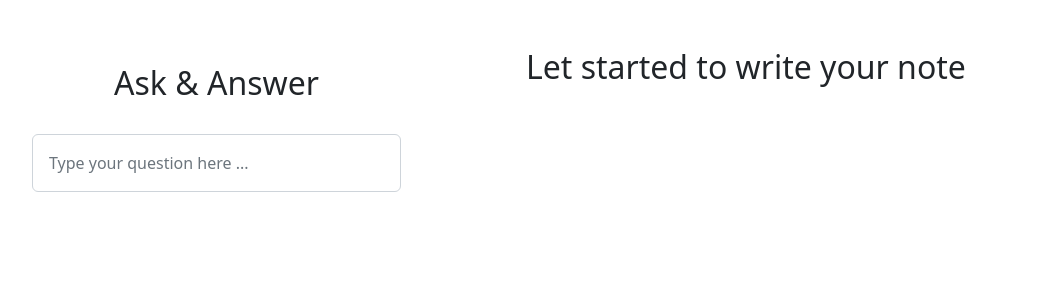
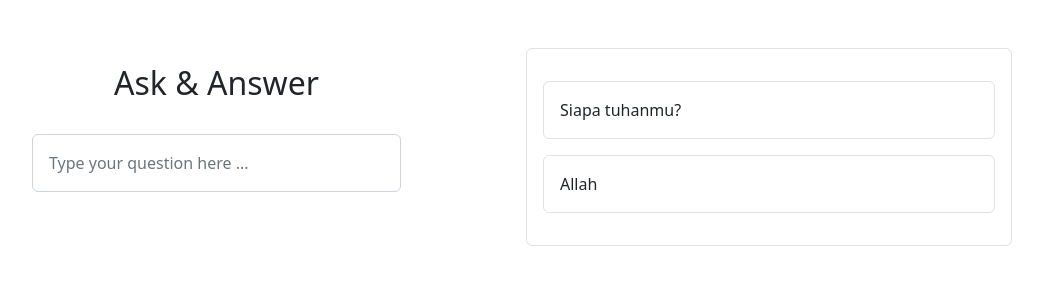
Before and after one commit to retnowati3099/question-answer, a React (Vite) app: page / in a window 1280 px wide. Shown: the top 300 px of the page, without its empty margins (126-1169 px from the left). Built offline with nearby package versions, Linux system fonts and the light colour scheme; data requests are answered from the project's data file.

Commit message:
update close button

```diff
--- a/db.json
+++ b/db.json
@@ -1,3 +1,9 @@
 {
-  "notes": []
+  "notes": [
+    {
+      "question": "Siapa tuhanmu?",
+      "note": "Allah",
+      "id": 1
+    }
+  ]
 }
--- a/src/pages/Note.jsx
+++ b/src/pages/Note.jsx
@@ -2,7 +2,7 @@ import axios from "axios";
 import "bootstrap/dist/css/bootstrap.min.css";
 import "bootstrap/dist/js/bootstrap.bundle.min.js";
 import { useEffect, useRef, useState } from "react";
-import { useNavigate } from "react-router-dom";
+import { useNavigate, useParams } from "react-router-dom";
 import { toast, ToastContainer } from "react-toastify";
 import "react-toastify/dist/ReactToastify.css";
 import InputField from "../components/InputField";
@@ -18,10 +18,9 @@ const Note = () => {
   });
   const [showInputField, setShowInputField] = useState(false);
   const [showSubmit, setShowSubmit] = useState(false);
-  const [showDelete, setShowDelete] = useState(false);
-  //const [isClicked, setIsClicked] = useState(false);
-  const [showText, setShowText] = useState(false);
+  //const [showDelete, setShowDelete] = useState(false);
   const [dataNote, setDataNote] = useState([]);
+  const [clickedItemId, setClickedItemId] = useState(null);
 
   // useNavigate hook
   const navigate = useNavigate();
@@ -54,9 +53,13 @@ const Note = () => {
   };
 
   const handleClick = (id) => {
-    setShowDelete(true);
-    //setIsClicked(true);
+    setClickedItemId(id);
+    //setShowDelete(true);
   };
+
+  // const handleButtonClick = () => {
+  //   setShowDelete(false);
+  // };
 
   // nge-delete data
   const handleDelete = (id) => {
@@ -84,16 +87,8 @@ const Note = () => {
       //.get("http://192.168.45.36:5000/api/read/notes")
       .get("http://localhost:8080/notes")
       .then((res) => {
-        console.log(res);
         //setDataNote(res.data.data);
         setDataNote(res.data);
-        console.log(res.data.length);
-        if (res.data.length === 0) {
-          setShowText(true);
-        } else {
-          setShowText(false);
-        }
-
       })
       .catch((err) => {
         console.log(err);
@@ -167,23 +162,51 @@ const Note = () => {
         </div>
         <div className="col-6 offset-1">
           <div className="card border border-0">
-            {showText ? <h2>Let started to write your note</h2> : null}
-            {dataNote.map((qn, index) => (
+            {/* Jika dataNote kosong, nampil tulisan, jika dataNote tidak kosong, nampil datanya */}
+            {dataNote.length > 0 ? (
+              dataNote.map((qn, index) => (
                 <div
                   className="card-body border rounded mb-3"
                   key={index}
                   onClick={() => handleClick(qn.id)}
+                  //onMouseEnter={() => setShowDelete(true)}
+                  // onMouseLeave={() => setShowDelete(false)}
                 >
-                {showDelete ? (
+                  {/* {showDelete ? (
                     <div className="text-end">
                       <button
                         type="button"
                         className="btn-close"
                         aria-label="Close"
-                      onClick={() => handleDelete(qn.id)}
+                        onClick={() => handleDelete()}
+                      ></button>
+                    </div>
+                  ) : null} */}
+                  {clickedItemId === qn.id ? (
+                    <div className="text-end">
+                      <button
+                        type="button"
+                        className="btn-close"
+                        aria-label="Close"
+                        onClick={() => {
+                          handleDelete(qn.id);
+                          //handleButtonClick();
+                        }}
                       ></button>
                     </div>
                   ) : null}
+                  {/* {(showDelete && (clickedItemId === qn.id)) && (
+                    <div className="text-end">
+                      <button
+                        type="button"
+                        className="btn-close"
+                        aria-label="Close"
+                        onClick={() => {
+                          handleDelete(qn.id);
+                        }}
+                      ></button>
+                    </div>
+                  )} */}
 
                   {/* {isClicked && (
                   <div className="text-end">
@@ -191,14 +214,19 @@ const Note = () => {
                       type="button"
                       className="btn-close"
                       aria-label="Close"
-                      onClick={() => handleDelete(qn.id)}
+                      onClick={() => handleDelete()}
                     ></button>
                   </div>
                 )} */}
                   <div className="border rounded p-3 my-3">{qn.question}</div>
                   <div className="border rounded p-3 my-3">{qn.note}</div>
                 </div>
-            ))}
+              ))
+            ) : (
+              <div>
+                <h2>Let started to write your note!</h2>
+              </div>
+            )}
           </div>
         </div>
       </div>
```
Lines whose indentation alone changed are shown as unchanged.
